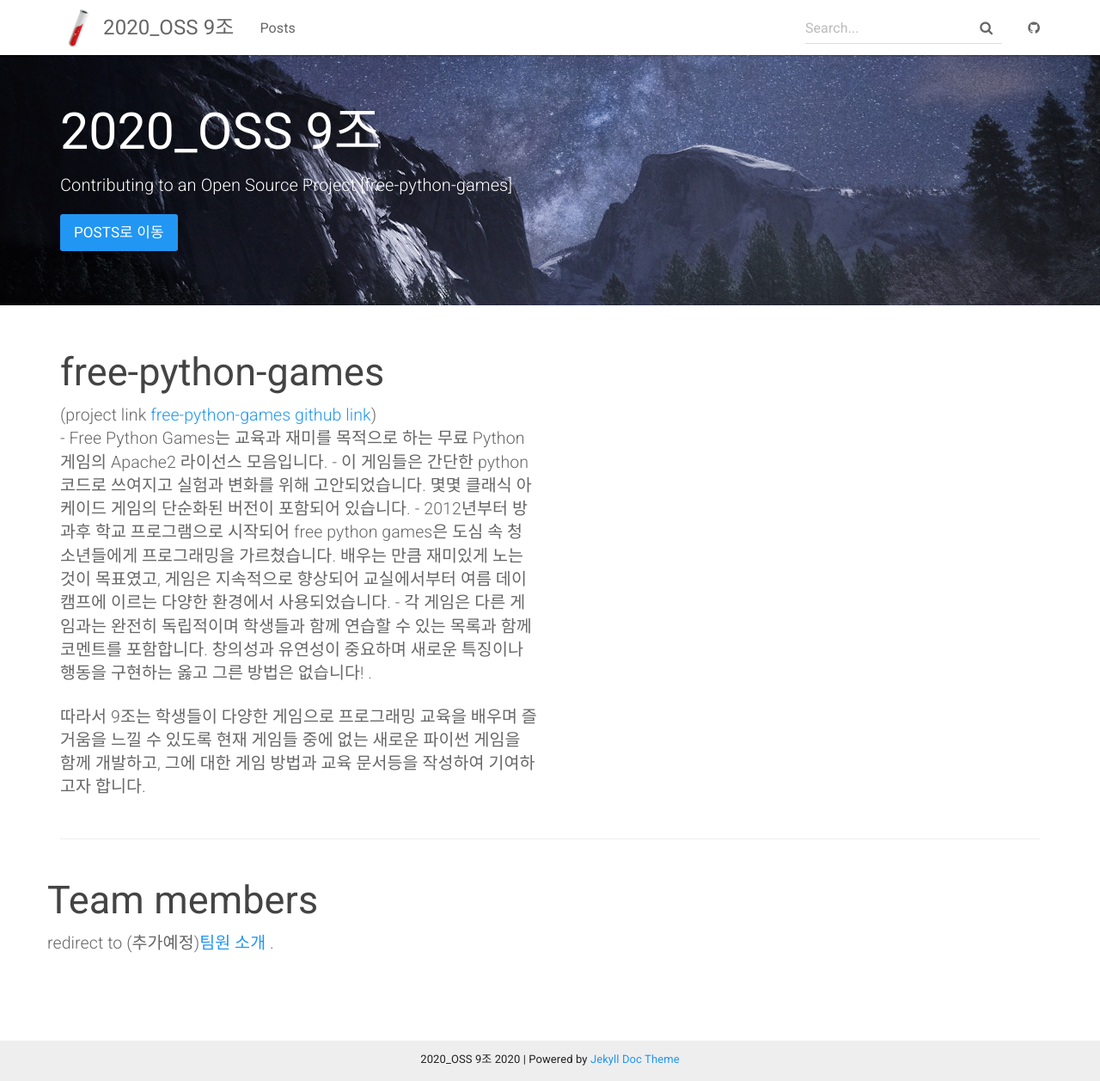
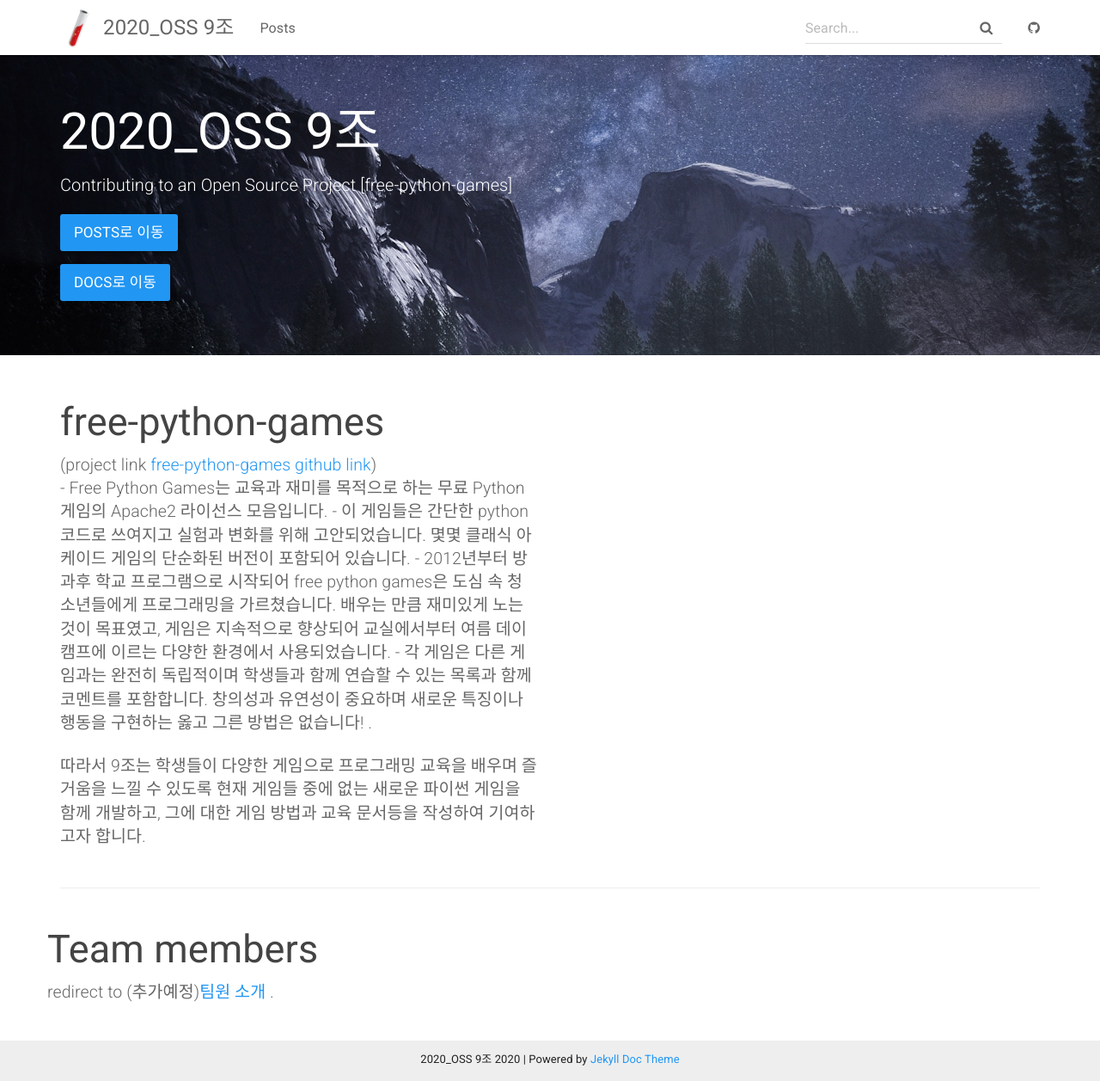
Before and after one commit to doolim98/2020-2-OSS-9, a Jekyll site: the page built from index.html, in a window 1280 px wide and 1257 px high. Shown: the whole window at 86% size. Built offline with Jekyll 4.4.1, drawn with Linux system fonts in a browser that asks for light colours.

Commit message:
Update index.html

```diff
--- a/index.html
+++ b/index.html
@@ -7,6 +7,7 @@ layout: default
         <h1 style="color:white;">2020_OSS 9조</h1>
         <p style="color:white;">Contributing to an Open Source Project [free-python-games]</p>
         <p><a class="btn btn-primary btn-lg" href="{{ "blog/2020/11/23/Team9-Progress/" | relative_url }}" role="button">Posts로 이동</a></p>
+        <p><a class="btn btn-primary btn-lg" href="{{ "docs/home" | relative_url }}" role="button">Docs로 이동</a></p>
     </div>
 </div>
 
```
